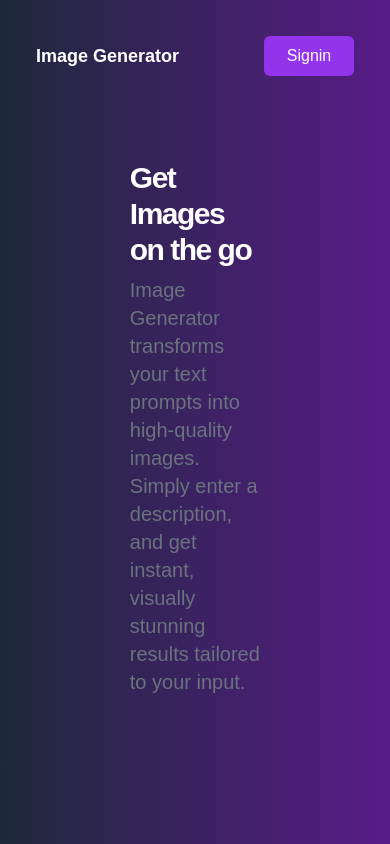
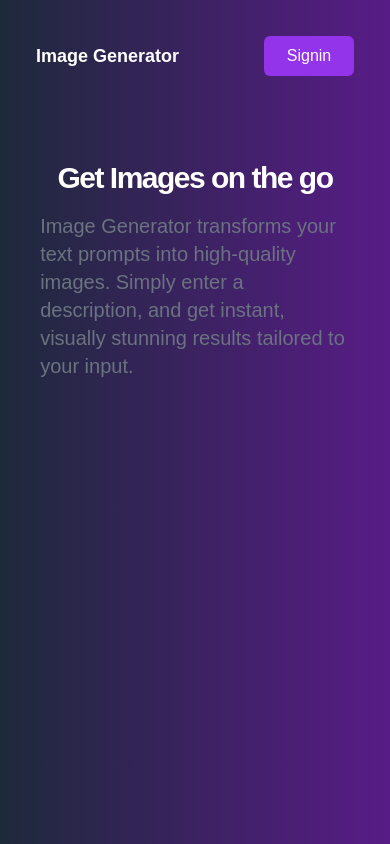
Before and after one commit to falgun143/ImageScale, a Next.js app: page / in a window 390 px wide. Shown: the top 844 px of the page. Built offline with nearby package versions, Linux system fonts and the light colour scheme; no server answers.

Commit message:
Made more responsive

```diff
--- a/app/page.tsx
+++ b/app/page.tsx
@@ -47,19 +47,19 @@ export default function Home() {
   };
 
   return (
-    <div className=" w-full h-screen flex flex-col items-center    mt-20  gap-2 ">
-      <h1 className="text-3xl md:text-4xl lg:text-6xl  font-bold  tracking-tighter w-[40%] ">
+    <div className=" w-full h-screen flex flex-col items-center    mt-20  gap-4 ">
+      <h1 className="text-3xl md:text-4xl lg:text-6xl  font-bold  tracking-tighter   text-center  w-full md:w-[40%] ">
         Get Images on the go
       </h1>
 
       {session.data?.user ? (
-        <div className="w-full  h-auto flex flex-col items-center  justify-center gap-3 ">
+        <div className="w-full  h-auto flex flex-col items-center   gap-3 ">
           {/* Input for prompt */}
           <input
             type="text"
             value={prompt}
             onChange={(e) => setPrompt(e.target.value)}
-            className=" p-4 rounded-xl bg-gray-700  w-3/4 "
+            className=" p-4 rounded-xl bg-gray-700  w-[95%] md:w-[60%] "
             placeholder="Enter a text prompt"
           />
           <button
@@ -104,7 +104,7 @@ export default function Home() {
           )}
         </div>
       ) : (
-        <p  className="text-xl  text-gray-500   w-[40%] ">
+        <p  className="text-xl  text-gray-500  w-[95%]  md:w-[45%] lg:[32%] ">
           Image Generator transforms your text prompts into high-quality images.
           Simply enter a description, and get instant, visually stunning results
           tailored to your input.
```
